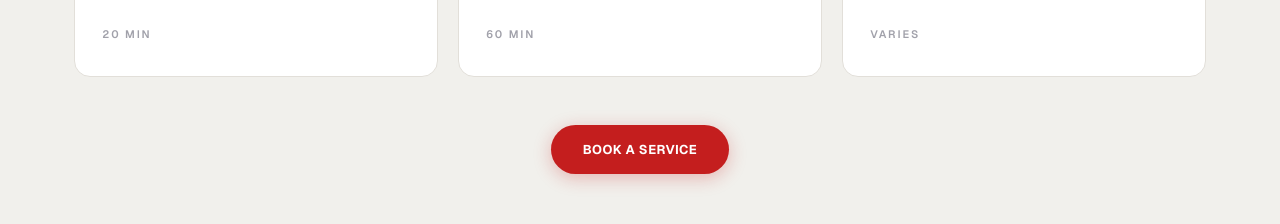
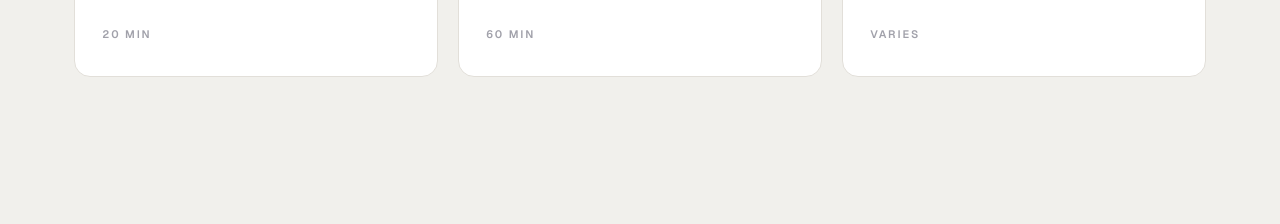
Before and after one commit to Harish3741/desi-cutz-glenwood, a Next.js app: page /desi-cutz-glenwood/ in a window 1280 px wide. Shown: the part 1540-1764 px from the top of the page. Built offline with nearby package versions, Linux system fonts and the light colour scheme.

Commit message:
Remove 'Book a Service' button from Services section
https://claude.ai/code/session_01LacLR1dehmQeByxPJwAqeo

```diff
--- a/components/Services.tsx
+++ b/components/Services.tsx
@@ -33,9 +33,6 @@ export default function Services() {
           ))}
         </div>
 
-        <div className="reveal" style={{ textAlign: "center", marginTop: "3rem" }}>
-          <a href="#booking" className="btn">Book a Service</a>
-        </div>
       </div>
     </section>
   );
```
